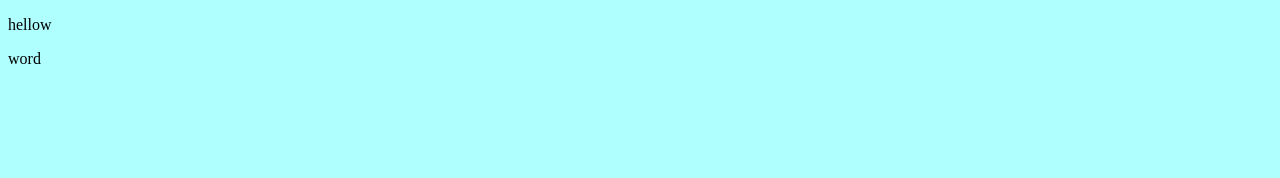
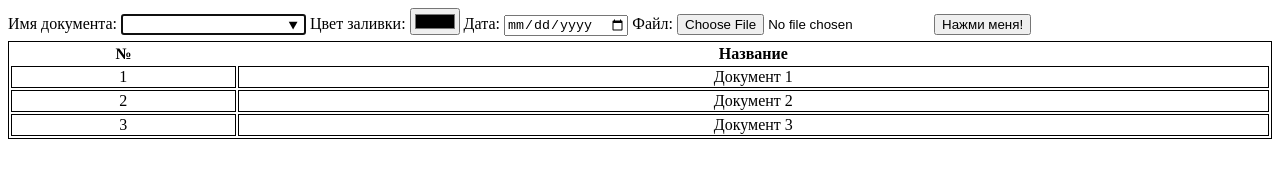
Before and after one commit to morfandrew/morfandrew, a plain HTML site: page index.html in a window 1280 px wide. Drawn offline with Linux system fonts and the light colour scheme.

Commit message:
Добавил папку Code
Урок 2

```diff
--- a/index.css
+++ b/index.css
@@ -1,3 +1,11 @@
-body{
-    background-color: #afffffff;
+table {
+    width: 100%;
+    border: 1px solid black ;
 }
+.filter {
+    margin-bottom: 5px;
+}
+table tbody tr td {
+    text-align: center;
+    border: 1px solid black ;
+}
--- a/index.html
+++ b/index.html
@@ -1,15 +1,38 @@
 <!DOCTYPE html>
-<html>
-    <head>
-        <link rel = "stylesheet" href = "index.css">
-        <meta charset="utf-8">
-        <title>
-            Lesson 1
-        </title>
-    </head>
-    <body>
-        <p>hellow</p>
-        <p>word</p>
-        <script src = "index.js"></script>
-    </body>
+<html lang="en">
+<head>
+    <meta charset="UTF-8">
+    <title>Title</title>
+    <script src="index.js" async></script>
+    <link rel="stylesheet" href="index.css">
+</head>
+</head>
+<body>
+    <div class="filter">
+        Имя документа: <input type="search" autofocus list="ice-cream-flavors"/>
+        Цвет заливки: <input type="color"/>
+        Дата: <input type="date"/>
+        Файл: <input type="file"/>
+        <button>Нажми меня!</button>
+    </div>
+    <datalist id="ice-cream-flavors">
+            <option value="Документ 1">
+            <option value="Документ 2">
+        </datalist>
+        <table>
+                <thead>
+                    <tr>
+                        <th>№</th>
+                        <th>Название</th>
+                    </tr>
+                </thead>
+                <tbody>
+                    <tr>
+                        <td>1</td>
+                        <td>Документ 1</td>
+                    </tr>
+                </tbody>
+            </table>
+            <script src="index.js" type="tex/javascript"></script>
+</body>
 </html>
--- a/index.js
+++ b/index.js
@@ -1 +1,40 @@
-debugger;
+const list = [
+    {id: 1, name: 'Документ 1'},
+    {id: 2, name: 'Документ 2'},
+    {id: 3, name: 'Документ 3'}
+];
+
+const $tbody = document.querySelector('table tbody');
+$tbody.innerHTML = '';
+for (let index = 0; index < list.length; index++) {
+    const element = list[index];
+    const $tr = document.createElement('tr');
+    const $tdId = document.createElement('td');
+    const $tdNumber = document.createElement('td');
+    $tdId.innerHTML = element.id;
+    $tdNumber.innerHTML = element.name;
+    $tr.append($tdId, $tdNumber);
+    $tbody.appendChild($tr);
+}
+
+const $searchButton = document.querySelector('.filter button');
+const $filterInput = document.querySelector('.filter input');
+const filterClickHandler = function (e) {
+
+    const q = $filterInput.value;
+    $tbody.innerHTML = '';
+    for (let index = 0; index < list.length; index++) {
+        const element = list[index];
+
+        if (element.name.indexOf(q) > -1) {
+            const $tr = document.createElement('tr');
+            const $tdId = document.createElement('td');
+            const $tdNumber = document.createElement('td');
+            $tdId.innerHTML = element.id;
+            $tdNumber.innerHTML = element.name;
+            $tr.append($tdId, $tdNumber);
+            $tbody.appendChild($tr);
+        }
+    }
+};
+$searchButton.addEventListener('click', filterClickHandler);
```
Also changed, not shown: 1 other file.
